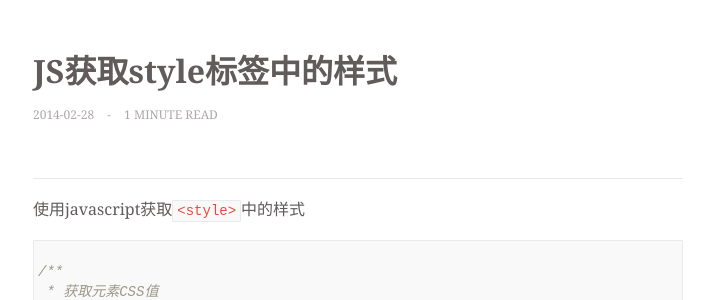
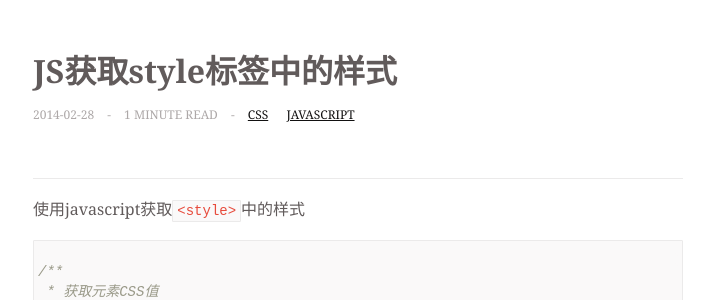
Before and after one commit to daiying-zhang/daiying-zhang.github.io, a Jekyll site: the page built from _posts/2014-02-28-JS获取style标签中的样式.md, in a window 1280 px wide. Shown: the part 127-427 px from the top of the page, without its empty margins (282-996 px from the left). Built offline with Jekyll 4.4.1, drawn with Linux system fonts in a browser that asks for light colours; some web fonts are replaced; comment, search, counter and statistics services are not loaded.

Commit message:
fix tags

```diff
--- a/_layouts/post.html
+++ b/_layouts/post.html
@@ -21,14 +21,17 @@
               {% endunless %}
             </span>
 
-            {% if post.tags.size > 0 %}
             <span class="divider">-</span>
+
             <div class="item article-tags">
-              {% for tag in page.tags %}
-                <a href="{{ 'tag/' | relative_url }}{{ tag }}">{{ tag }}</a>
-              {% endfor %}
+              {% if page.tags.size > 0 %}
+                 {% for tag in page.tags %}
+                    <a href="{{ 'tag/' | relative_url }}{{ tag | replace: ".", "-" }}">{{ tag }}</a>
+                 {% endfor %}
+              {% else %}
+                <a href="{{ 'tag/' | relative_url }}other">OTHER</a>
+              {% endif %}
             </div>
-            {% endif %}
         </div>
     </header>
 
```
